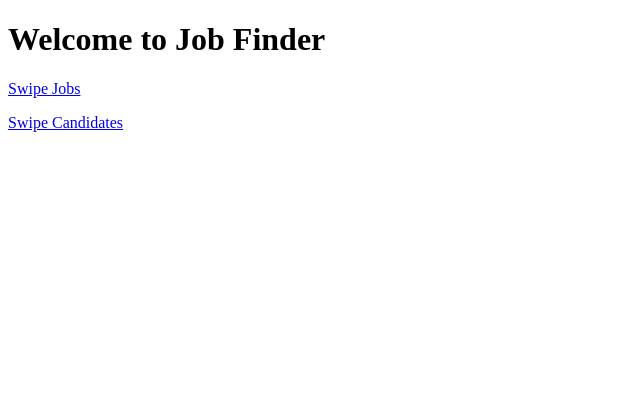
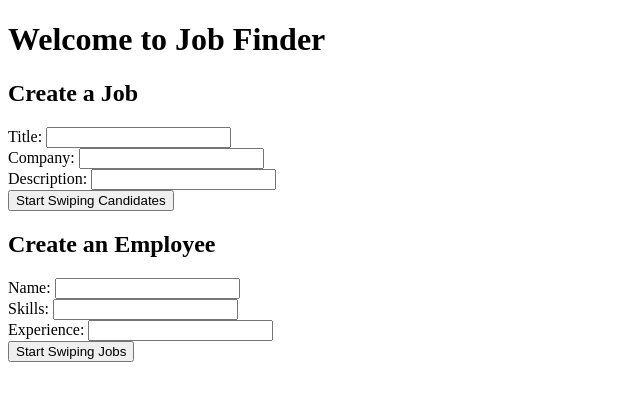
Before and after one commit to TuubaLord/job_finder, a Flask app: page / in a window 1280 px wide. Shown: the top 401 px of the page, without its empty margins (0-640 px from the left). Run offline with Flask 3, Linux system fonts and the light colour scheme.

Commit message:
Add session profile creation front page

```diff
--- a/app.py
+++ b/app.py
@@ -1,4 +1,4 @@
-from flask import Flask, render_template, session, redirect, url_for
+from flask import Flask, render_template, session, redirect, url_for, request
 from models import Job, Employee
 
 app = Flask(__name__)
@@ -24,13 +24,39 @@ employees = [
 def index():
     return render_template("index.html")
 
+
+@app.route("/create_job", methods=["POST"])
+def create_job():
+    job_data = {
+        "title": request.form.get("title"),
+        "company": request.form.get("company"),
+        "description": request.form.get("description"),
+    }
+    session["my_job"] = job_data
+    session["candidate_index"] = 0
+    return redirect(url_for("swipe_candidates"))
+
+
+@app.route("/create_employee", methods=["POST"])
+def create_employee():
+    employee_data = {
+        "name": request.form.get("name"),
+        "skills": request.form.get("skills"),
+        "experience": request.form.get("experience"),
+    }
+    session["my_employee"] = employee_data
+    session["job_index"] = 0
+    return redirect(url_for("swipe_jobs"))
+
 @app.route("/jobs")
 def swipe_jobs():
+    if "my_employee" not in session:
+        return redirect(url_for("index"))
     index = session.get("job_index", 0)
     if index >= len(jobs):
         return render_template("done.html", target="jobs")
     job = jobs[index]
-    return render_template("job.html", job=job)
+    return render_template("job.html", job=job, employee=session.get("my_employee"))
 
 @app.route("/jobs/<action>", methods=["POST"])
 def handle_job_action(action):
@@ -40,11 +66,15 @@ def handle_job_action(action):
 
 @app.route("/candidates")
 def swipe_candidates():
+    if "my_job" not in session:
+        return redirect(url_for("index"))
     index = session.get("candidate_index", 0)
     if index >= len(employees):
         return render_template("done.html", target="candidates")
     candidate = employees[index]
-    return render_template("candidate.html", candidate=candidate)
+    return render_template(
+        "candidate.html", candidate=candidate, job=session.get("my_job")
+    )
 
 @app.route("/candidates/<action>", methods=["POST"])
 def handle_candidate_action(action):
--- a/templates/candidate.html
+++ b/templates/candidate.html
@@ -1,5 +1,8 @@
 <!doctype html>
 <title>Candidate Swipe</title>
+{% if job %}
+<p>Swiping for {{ job.title }} - {{ job.company }}</p>
+{% endif %}
 <h2>{{ candidate.name }}</h2>
 <p><strong>Skills:</strong> {{ candidate.skills }}</p>
 <p><strong>Experience:</strong> {{ candidate.experience }}</p>
--- a/templates/index.html
+++ b/templates/index.html
@@ -1,5 +1,19 @@
 <!doctype html>
 <title>Job Finder</title>
 <h1>Welcome to Job Finder</h1>
-<p><a href="{{ url_for('swipe_jobs') }}">Swipe Jobs</a></p>
-<p><a href="{{ url_for('swipe_candidates') }}">Swipe Candidates</a></p>
+
+<h2>Create a Job</h2>
+<form action="{{ url_for('create_job') }}" method="post">
+  <label>Title: <input type="text" name="title" /></label><br />
+  <label>Company: <input type="text" name="company" /></label><br />
+  <label>Description: <input type="text" name="description" /></label><br />
+  <button type="submit">Start Swiping Candidates</button>
+</form>
+
+<h2>Create an Employee</h2>
+<form action="{{ url_for('create_employee') }}" method="post">
+  <label>Name: <input type="text" name="name" /></label><br />
+  <label>Skills: <input type="text" name="skills" /></label><br />
+  <label>Experience: <input type="text" name="experience" /></label><br />
+  <button type="submit">Start Swiping Jobs</button>
+</form>
--- a/templates/job.html
+++ b/templates/job.html
@@ -1,5 +1,8 @@
 <!doctype html>
 <title>Job Swipe</title>
+{% if employee %}
+<p>Swiping as {{ employee.name }}</p>
+{% endif %}
 <h2>{{ job.title }} - {{ job.company }}</h2>
 <p>{{ job.description }}</p>
 <form action="{{ url_for('handle_job_action', action='like') }}" method="post">
```
Also changed, not shown: README.md.
